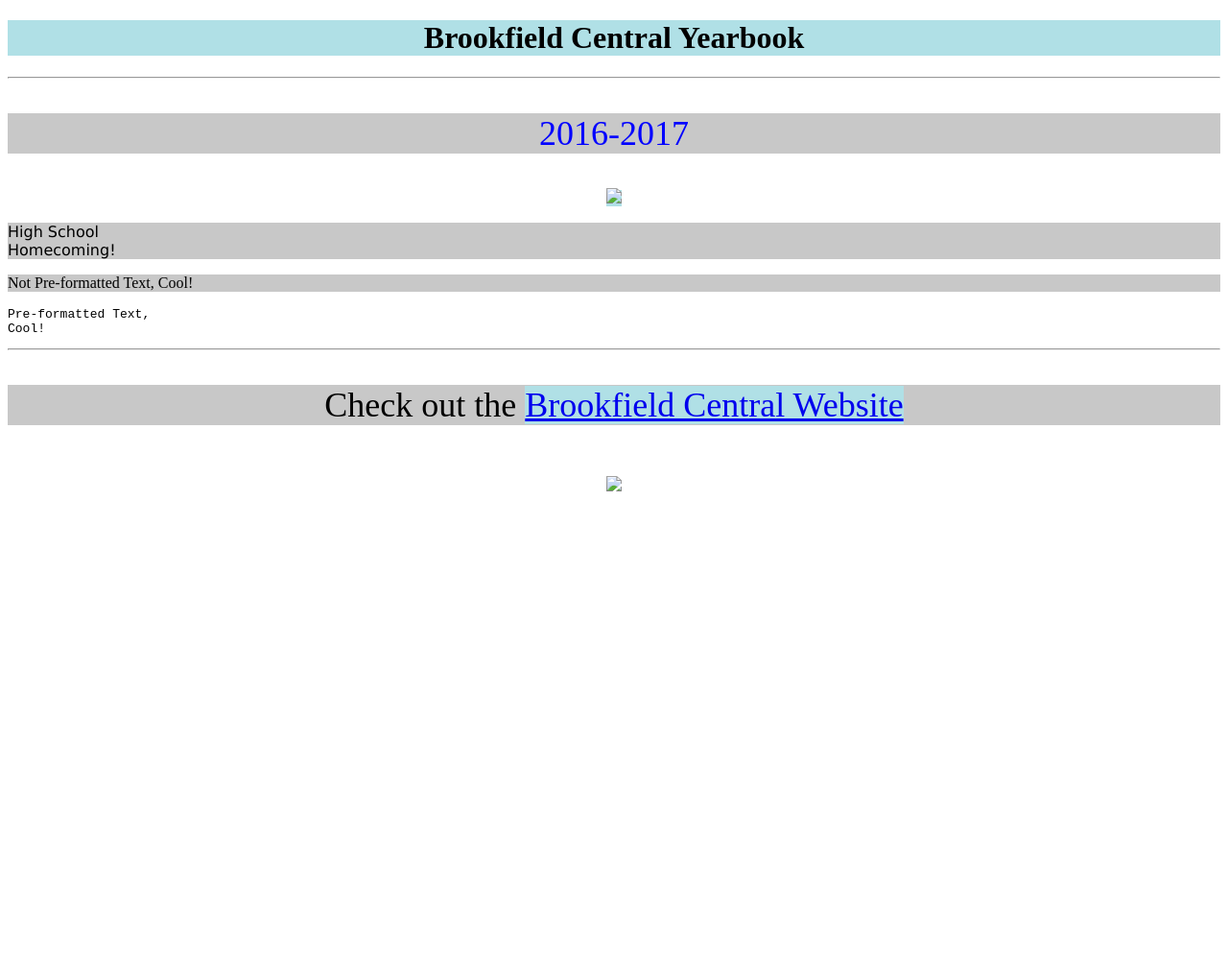
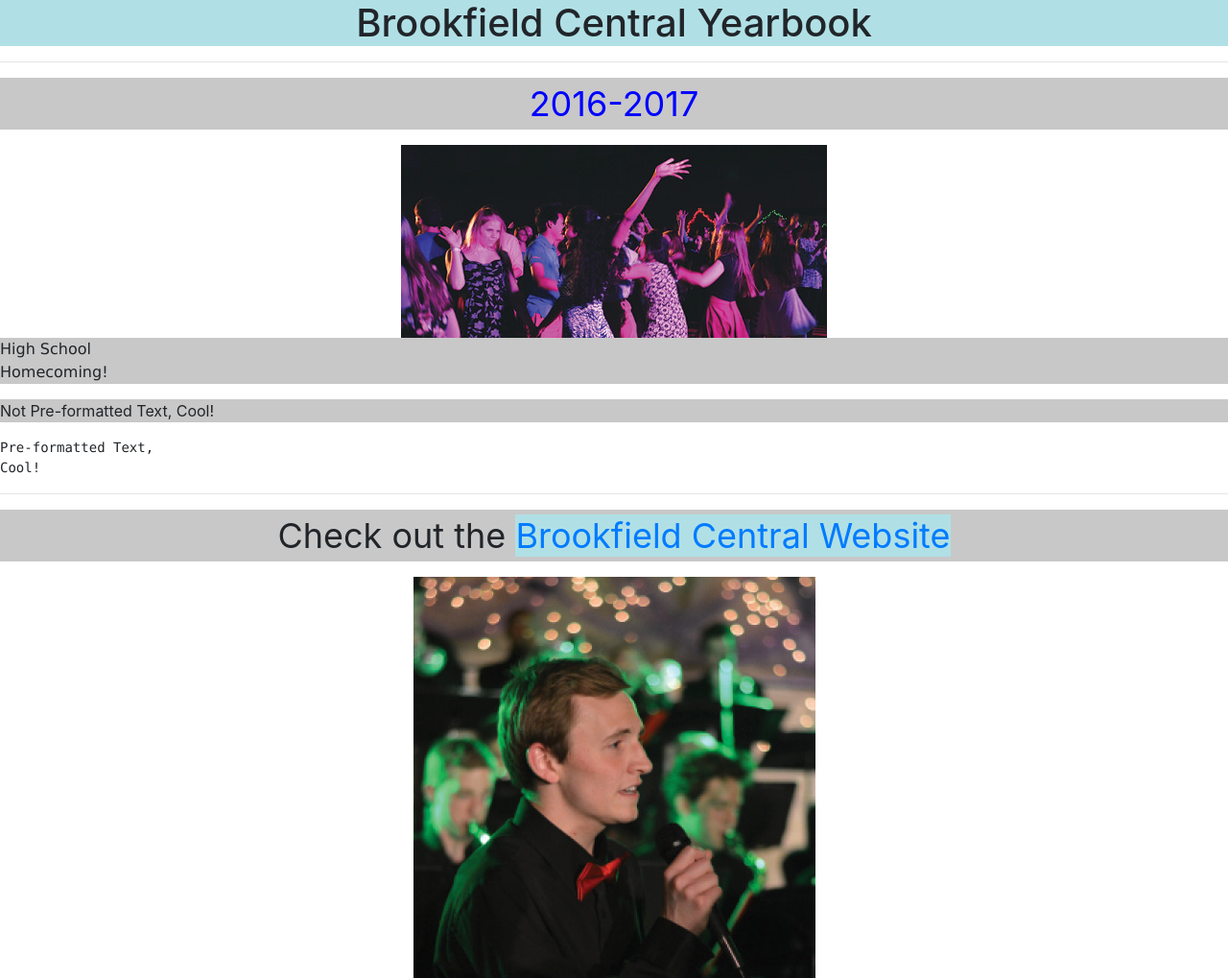
Before and after one commit to ZachKubinski/Yearbook, a plain HTML site: page WebSite1/WebSite1/index.html in a window 1280 px wide. Shown: the whole page at 96% size. Before the commit the page ends 800 px from the top, so only its background shows below. Drawn offline with nearby package versions, Linux system fonts and the light colour scheme.

Commit message:
pictures

```diff
--- a/WebSite1/WebSite1/index.html
+++ b/WebSite1/WebSite1/index.html
@@ -1,6 +1,7 @@
 <!DOCTYPE html>
 
 <head>
+    <link rel="stylesheet" href="https://stackpath.bootstrapcdn.com/bootstrap/4.1.1/css/bootstrap.min.css" integrity="sha384-WskhaSGFgHYWDcbwN70/dfYBj47jz9qbsMId/iRN3ewGhXQFZCSftd1LZCfmhktB" crossorigin="anonymous">
     <style>
         h1 {
             text-align: center;
@@ -41,7 +42,7 @@
 
     <center>
         <a href="https://www.elmbrookschools.org/brookfield-central-high-school">
-            <img src="file:///C:/Users/zachk/Desktop/SafeNet/yearbook/IMG_5108.jpg">
+            <img src="/images/IMG_5108.jpg">
         </a>
     </center>
 
@@ -68,7 +69,7 @@ Cool!
     </center>
 
     <center>
-        <img src="file:///C:/Users/zachk/Desktop/SafeNet/yearbook/DSC_0135.jpg">
+        <img src="/images/DSC_0135.jpg">
     </center>
 
 </body>
```
Also changed, not shown: WebSite1/images/DSC_0135.jpg (added), WebSite1/images/IMG_5108.jpg (added), 1 other file.
